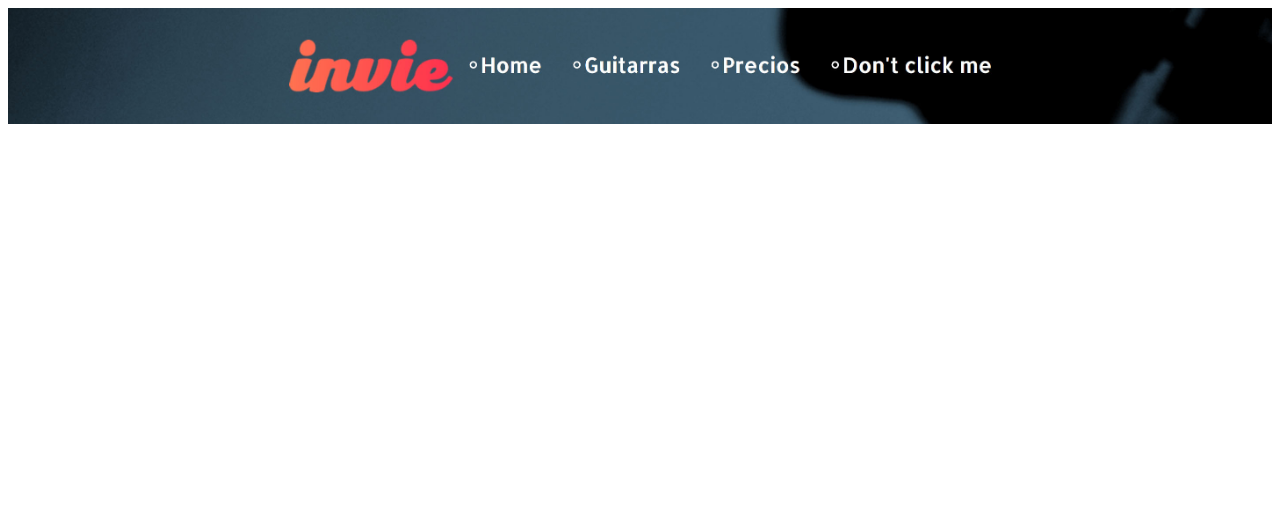
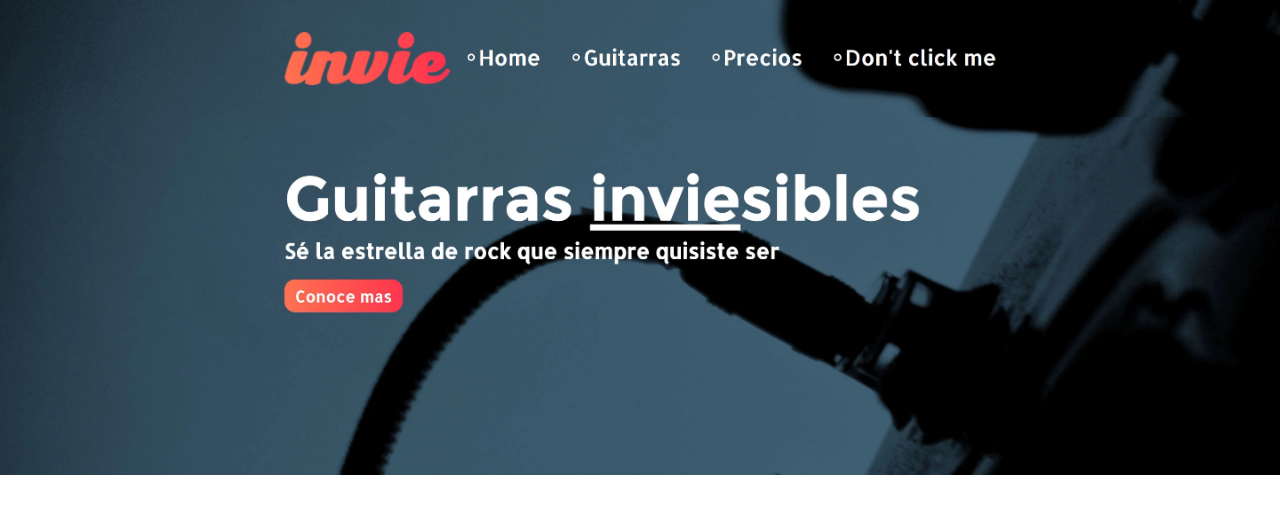
Before and after one commit to Brlee25/invie-github, a plain HTML site: page index.html in a window 1280 px wide. Drawn offline with Linux system fonts and the light colour scheme.

Commit message:
agregando nuevo hero

```diff
--- a/index.html
+++ b/index.html
@@ -5,15 +5,16 @@
     <title>Invie</title>
     <style media="screen">
       body{
-        margin 0;
+        margin: 0;
       }
       img {
         max-width : 100%;
-        text-aling: top;
+        vertical-align: top;
       }
     </style>
   </head>
   <body>
     <img src="img/header.jpg" alt="">
+    <img src="img/hero.webp" alt="">
   </body>
 </html>
```
Also changed, not shown: img/hero.webp (added).
